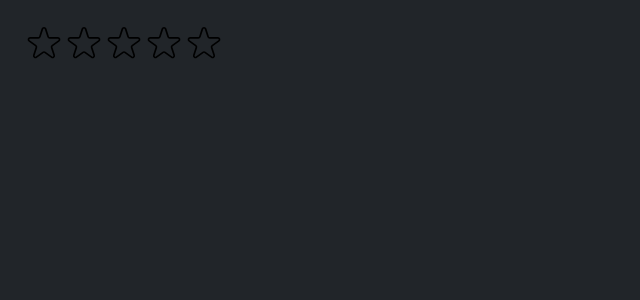
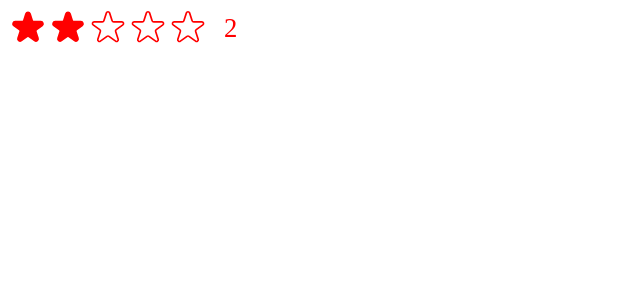
Before and after one commit to MRJAHID/usePopcorn-React-App, a React (Create React App) app: page / in a window 1280 px wide. Shown: the top 300 px of the page, without its empty margins (0-640 px from the left). Built offline with nearby package versions, Linux system fonts and the light colour scheme.

Commit message:
React PropTYpes

```diff
--- a/src/components/Star.jsx
+++ b/src/components/Star.jsx
@@ -1,18 +1,21 @@
 import React from 'react';
 
-const starStyle = {
-    width: `40px`,
-    height: `40px`,
-    display: "block",
-    cursor: "pointer",
-};
-const Star = ({onRate, full, onHoverIn, onHoverOut}) => {
+
+const Star = ({onRate, full, onHoverIn, onHoverOut, color, size}) => {
+
+    const starStyle = {
+        width: `${size}px`,
+        height: `${size}px`,
+        display: "block",
+        cursor: "pointer",
+    };
+
     return (<span role='button' style={starStyle} onClick={onRate} onMouseEnter={onHoverIn} onMouseLeave={onHoverOut}>
        {full ? <svg
            xmlns="http://www.w3.org/2000/svg"
            viewBox="0 0 20 20"
-           fill="#000"
-           stroke="#000"
+           fill={color}
+           stroke={color}
        >
            <path
                d="M9.049 2.927c.3-.921 1.603-.921 1.902 0l1.07 3.292a1 1 0 00.95.69h3.462c.969 0 1.371 1.24.588 1.81l-2.8 2.034a1 1 0 00-.364 1.118l1.07 3.292c.3.921-.755 1.688-1.54 1.118l-2.8-2.034a1 1 0 00-1.175 0l-2.8 2.034c-.784.57-1.838-.197-1.539-1.118l1.07-3.292a1 1 0 00-.364-1.118L2.98 8.72c-.783-.57-.38-1.81.588-1.81h3.461a1 1 0 00.951-.69l1.07-3.292z"
@@ -21,7 +24,7 @@ const Star = ({onRate, full, onHoverIn, onHoverOut}) => {
            xmlns="http://www.w3.org/2000/svg"
            fill="none"
            viewBox="0 0 24 24"
-           stroke="#000"
+           stroke={color}
        >
            <path
                strokeLinecap="round"
--- a/src/components/StarRating.jsx
+++ b/src/components/StarRating.jsx
@@ -1,5 +1,7 @@
 import React, {useState} from 'react';
 import Star from "./Star";
+import PropTypes from 'prop-types';
+
 
 const containerStyle = {
     display: "flex",
@@ -11,21 +13,31 @@ const starContainerStyle = {
     display: "flex",
 };
 
-const textStyle = {
-    lineHeight: "1",
-    margin: "0",
-    // color,
-    // fontSize: `${size / 1.5}px`,
-};
 
-const StarRating = ({maxRating = 5}) => {
-    const [rating, setRating] = useState(0)
+
+
+const StarRating = ({maxRating = 5, color = '#fcc419', size = 42, className='', defaultRating=0, onSetRating}) => {
+    const [rating, setRating] = useState(defaultRating)
     const [tempRating, setTempRating] = useState(0)
+
+    const textStyle = {
+        lineHeight: "1",
+        margin: "0",
+        color: color,
+        fontSize: `${size / 1.5}px`,
+    };
+
+    function handleRating(rating) {
+        setRating(rating)
+        // onSetRating(rating)
+    }
+
     return (
-        <div style={containerStyle}>
+        <div style={containerStyle} className={className}>
             <div style={starContainerStyle}>
                 {Array.from({length: maxRating}, (_, i) =>
-                    <Star key={i} full={tempRating ? tempRating >= i + 1 : rating >= i + 1} onRate={() => setRating(i + 1)}
+                    <Star key={i} full={tempRating ? tempRating >= i + 1 : rating >= i + 1} color={color} size={size}
+                          onRate={() => handleRating(i + 1)}
                           onHoverIn={() => setTempRating(i + 1)} onHoverOut={() => setTempRating(0)}/>
                 )}
             </div>
@@ -34,4 +46,14 @@ const StarRating = ({maxRating = 5}) => {
     );
 };
 
+// eslint-disable-next-line react/no-typos
+StarRating.PropTypes = {
+    maxRating: PropTypes.number,
+    defaultRating: PropTypes.number,
+    color: PropTypes.string,
+    size: PropTypes.number,
+    className: PropTypes.string,
+    onSetRating: PropTypes.func,
+}
+
 export default StarRating;
--- a/src/index.js
+++ b/src/index.js
@@ -1,17 +1,19 @@
 import React from 'react';
 import ReactDOM from 'react-dom/client';
-import './index.css';
+// import './index.css';
 import App from './App';
 import reportWebVitals from './reportWebVitals';
 import StarRating from "./components/StarRating";
 
 const root = ReactDOM.createRoot(document.getElementById('root'));
 root.render(
-    <React.StrictMode>
-        {/*<App />*/}
-        <StarRating maxRating={5}/>
-    </React.StrictMode>
-);
+
+<React.StrictMode>
+    {/*<App />*/}
+    <StarRating maxRating={5}  color='red' className='test' size={40} defaultRating={2}/>
+</React.StrictMode>
+)
+;
 
 // If you want to start measuring performance in your app, pass a function
 // to log results (for example: reportWebVitals(console.log))
```
